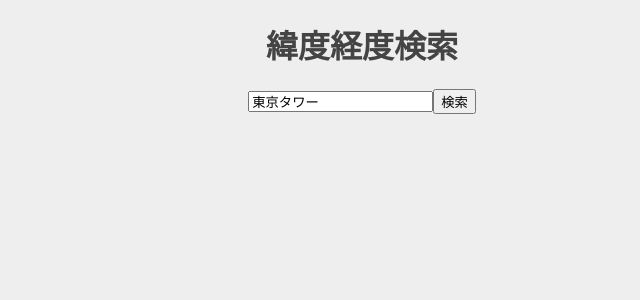
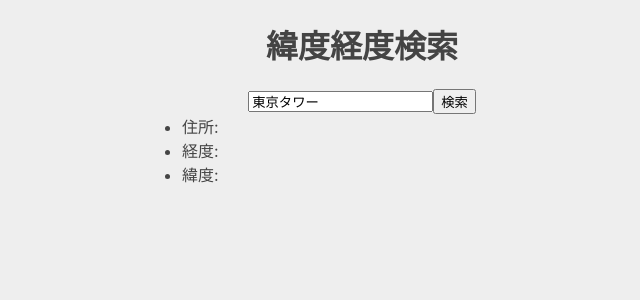
Before and after one commit to waaawoo/search_app, a React (Create React App) app: page / in a window 1280 px wide. Shown: the top 300 px of the page, without its empty margins (278-918 px from the left). Built offline with nearby package versions, Linux system fonts and the light colour scheme.

Commit message:
検索前の表示完成

```diff
--- a/src/Components/App.js
+++ b/src/Components/App.js
@@ -1,6 +1,9 @@
 import React, { Component } from 'react';
 // form部分のcomponentの呼び出し
 import SearchForm from './SearchForm';
+import Result from './Result';
+
+
 class App extends Component{
   // 呼び出された時に作られる
   constructor(props){
@@ -23,6 +26,14 @@ class App extends Component{
 
       {/* importしたcomponentを出力 onClickイベントを設置 */}
       <SearchForm onSubmit={place => this.handlePlaceSubmit(place) } />
+
+      {/*  */}
+      <Result
+        address={this.state.address}
+        lat={this.state.lat}
+        lng={this.state.lng}
+      />
+
     </div>
     );
   }
--- /dev/null
+++ b/src/Components/Result.js
@@ -0,0 +1,15 @@
+import React from 'react';
+
+// FunctionalComponentで作成
+// const Result = (props) => (
+// 予め取得するデータを指定する
+const Result = ({ address, lat, lng }) => (
+  <ul class="result">
+    <li>住所:{address}</li>
+    <li>経度:{lat}</li>
+    <li>緯度:{lng}</li>
+  </ul>
+);
+
+
+export default Result;
--- /dev/null
+++ b/src/css/Result.scss
@@ -0,0 +1,5 @@
+.result{
+  width: 400px;
+  margin: 0 auto;
+  text-align: left;
+}
--- a/src/css/index.scss
+++ b/src/css/index.scss
@@ -16,3 +16,6 @@ code {
   font-family: source-code-pro, Menlo, Monaco, Consolas, 'Courier New',
     monospace;
 }
+
+// result.scssの読み込み
+@import 'Result';
```
